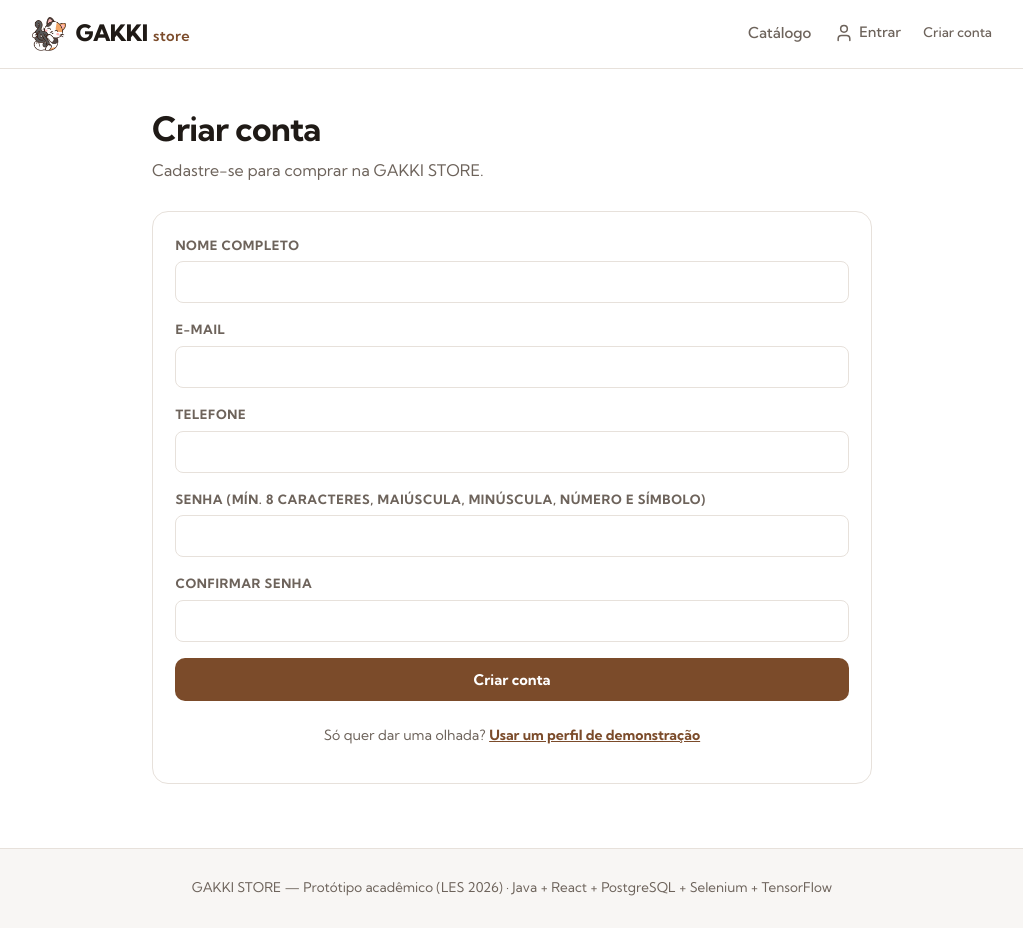
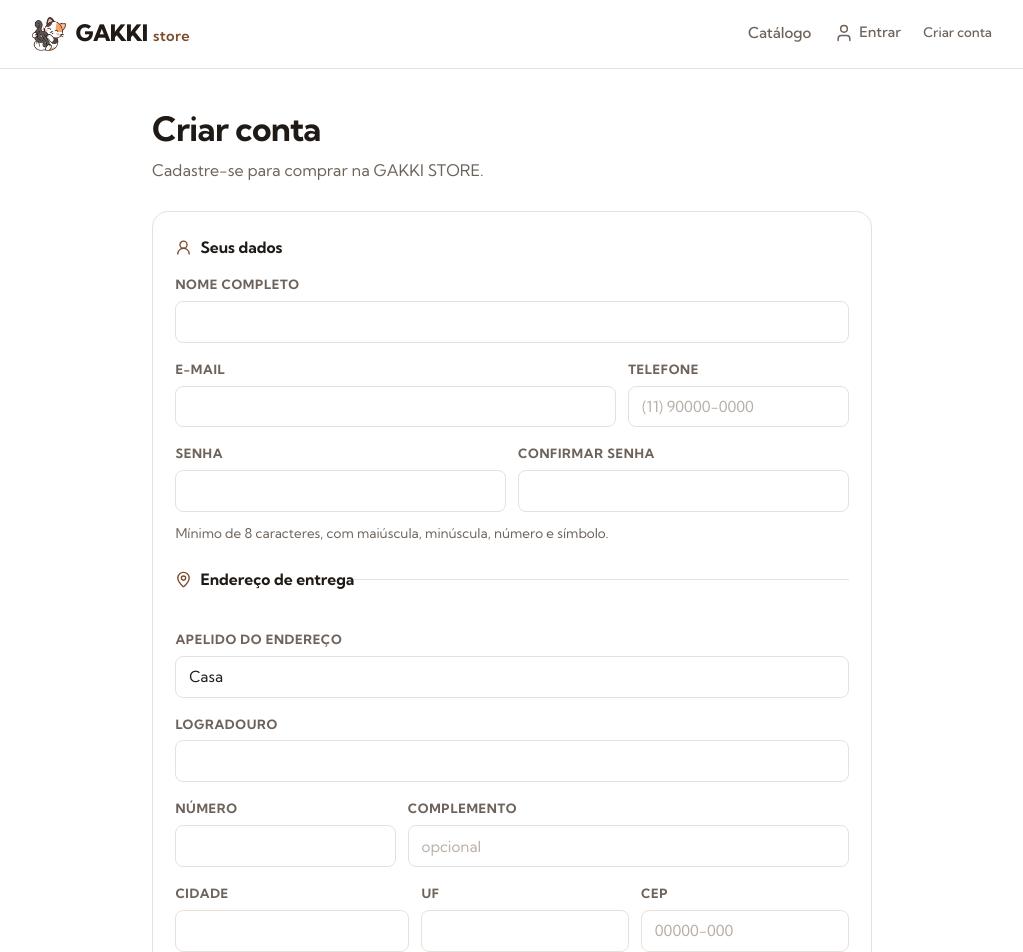
Before and after one commit to DanielMakiyama/frontGAKKI-ecommerce, a React (Vite) app: page /registrar in a window 1280 px wide. Shown: the top 952 px of the page, without its empty margins (128-1151 px from the left). Before the commit the page ends 928 px from the top, so only its background shows below. Built offline with nearby package versions, Linux system fonts and the light colour scheme; no server answers.

Commit message:
feat: cadastro endereç obrigatório no registro de cliente.

```diff
--- a/src/api/mockApi.js
+++ b/src/api/mockApi.js
@@ -89,9 +89,30 @@ export const apiMock = {
     await atraso();
     if (payload.senha !== payload.confirmacaoSenha) throw new Error("Confirmação de senha não confere");
     if (db.clientes.some((c) => c.email === payload.email)) throw new Error("E-mail já cadastrado");
-    db.clientes.push({
+    // RN0022: o cliente não pode existir sem endereço de entrega, então
+    // as duas validações acontecem ANTES de gravar qualquer coisa. Se o
+    // endereço vier incompleto, nenhum cliente é criado.
+    if (!payload.endereco?.logradouro || !payload.endereco?.cidade || !payload.endereco?.cep) {
+      throw new Error("Informe o endereço de entrega completo");
+    }
+
+    const cliente = {
       id: gerarId(), codigo: `CLI-${gerarId()}`, nome: payload.nome, email: payload.email,
       telefone: payload.telefone || "", perfil: "CLIENTE", ativo: true,
+    };
+    db.clientes.push(cliente);
+    db.enderecos.push({
+      id: gerarId(),
+      clienteId: cliente.id,
+      // Primeiro endereço do cliente é sempre o principal.
+      principal: true,
+      apelido: payload.endereco.apelido || "Principal",
+      logradouro: payload.endereco.logradouro,
+      numero: payload.endereco.numero || "",
+      complemento: payload.endereco.complemento || "",
+      cidade: payload.endereco.cidade,
+      estado: payload.endereco.estado || "",
+      cep: payload.endereco.cep,
     });
     return null;
   },
--- a/src/components/EnderecosCliente.jsx
+++ b/src/components/EnderecosCliente.jsx
@@ -1,17 +1,12 @@
 import { useEffect, useState } from "react";
 import { MapPin, Pencil, Plus, Star, Trash2 } from "lucide-react";
 import { api } from "../api/client";
+import { formatarCep } from "../utils/formatos";
 
 const FORM_VAZIO = {
   apelido: "", logradouro: "", numero: "", complemento: "",
   cidade: "", estado: "", cep: "",
 };
-
-/** Aplica a máscara 00000-000 conforme se digita, ignorando não-dígitos. */
-function formatarCep(valor) {
-  const digitos = valor.replace(/\D/g, "").slice(0, 8);
-  return digitos.length > 5 ? `${digitos.slice(0, 5)}-${digitos.slice(5)}` : digitos;
-}
 
 /**
  * EnderecosCliente — lista, cadastra, altera, remove e define o endereço
--- a/src/index.css
+++ b/src/index.css
@@ -1056,3 +1056,19 @@ table.tabela-simples tbody tr:hover { background: var(--cor-fundo-alt); }
 
 .rodape-login { margin-top: 1.4rem; font-size: 0.88rem; text-align: center; }
 .rodape-login a { color: var(--cor-primaria); font-weight: 700; text-decoration: underline; }
+
+
+/* ---------- Agrupamento de campos em formulários longos ---------- */
+
+/* <fieldset> é o elemento certo para agrupar campos relacionados: o
+   leitor de tela anuncia a <legend> ao entrar em cada campo do grupo.
+   Só precisa da borda e do padding padrão do navegador zerados. */
+.grupo-campos { border: none; padding: 0; margin: 0 0 1.4rem; }
+.grupo-campos legend {
+  padding: 0; margin-bottom: .9rem;
+  display: flex; align-items: center; gap: .5rem;
+  font-size: 0.98rem; font-weight: 700; color: var(--cor-tinta);
+}
+.grupo-campos legend svg { color: var(--cor-primaria); }
+.grupo-campos + .grupo-campos { padding-top: 1.4rem; border-top: 1px solid var(--cor-borda); }
+.grupo-campos .passo-ajuda { margin: -.3rem 0 0; }
--- a/src/pages/Registrar.jsx
+++ b/src/pages/Registrar.jsx
@@ -1,29 +1,57 @@
 import { useState } from "react";
 import { Link, useNavigate } from "react-router-dom";
+import { MapPin, UserRound } from "lucide-react";
 import { api } from "../api/client";
 import { useAuth } from "../context/AuthContext";
+import { formatarCep, formatarTelefone } from "../utils/formatos";
 
+const DADOS_VAZIOS = { nome: "", email: "", telefone: "", senha: "", confirmacaoSenha: "" };
+const ENDERECO_VAZIO = {
+  apelido: "Casa", logradouro: "", numero: "", complemento: "",
+  cidade: "", estado: "", cep: "",
+};
+
+/**
+ * Registrar — cadastro de cliente com endereço de entrega.
+ *
+ * O endereço vai no MESMO payload do cadastro, e não numa segunda
+ * chamada depois. A RN0022 exige que todo cliente tenha ao menos um
+ * endereço de entrega: se fossem duas requisições, uma falha na segunda
+ * deixaria no banco exatamente o que a regra proíbe — um cliente sem
+ * endereço. Juntos, os dois nascem na mesma transação.
+ */
 export default function Registrar() {
   const navigate = useNavigate();
   const { login } = useAuth();
-  const [form, setForm] = useState({ nome: "", email: "", senha: "", confirmacaoSenha: "", telefone: "" });
+
+  const [dados, setDados] = useState(DADOS_VAZIOS);
+  const [endereco, setEndereco] = useState(ENDERECO_VAZIO);
   const [erro, setErro] = useState("");
   const [enviando, setEnviando] = useState(false);
 
-  function set(campo) {
-    return (e) => setForm((f) => ({ ...f, [campo]: e.target.value }));
-  }
+  const setDado = (campo, transformar) => (e) =>
+    setDados((f) => ({ ...f, [campo]: transformar ? transformar(e.target.value) : e.target.value }));
+
+  const setEnd = (campo, transformar) => (e) =>
+    setEndereco((f) => ({ ...f, [campo]: transformar ? transformar(e.target.value) : e.target.value }));
 
   async function handleSubmit(e) {
     e.preventDefault();
     setErro("");
+
+    // Checagem no cliente antes de sair da tela: erro de digitação não
+    // precisa de ida e volta ao servidor para virar mensagem.
+    if (dados.senha !== dados.confirmacaoSenha) {
+      setErro("A confirmação de senha não confere.");
+      return;
+    }
+
     setEnviando(true);
     try {
-      await api.registrar(form);
-      // Entra direto com a conta recém-criada. A tela de login agora só
-      // oferece os perfis de demonstração, então mandar o novo cadastro
-      // para lá deixaria a pessoa sem porta de entrada.
-      const sessao = await api.login(form.email, form.senha);
+      await api.registrar({ ...dados, endereco });
+      // Entra direto com a conta recém-criada: a tela de login só
+      // oferece os perfis de demonstração.
+      const sessao = await api.login(dados.email, dados.senha);
       login(sessao.nome, sessao.perfil, sessao.token);
       navigate("/catalogo");
     } catch (e) {
@@ -39,31 +67,105 @@ export default function Registrar() {
         <h1>Criar conta</h1>
         <p>Cadastre-se para comprar na GAKKI STORE.</p>
       </div>
+
       <form className="card card-pad" onSubmit={handleSubmit}>
         {erro && <div className="erro-form">{erro}</div>}
+
+        <fieldset className="grupo-campos">
+          <legend><UserRound size={17} strokeWidth={1.9} /> Seus dados</legend>
+
           <div className="campo">
-          <label>Nome completo</label>
-          <input required value={form.nome} onChange={set("nome")} />
+            <label htmlFor="cad-nome">Nome completo</label>
+            <input id="cad-nome" required value={dados.nome} onChange={setDado("nome")} />
           </div>
+
+          <div className="linha-campos">
+            <div className="campo" style={{ flex: 2 }}>
+              <label htmlFor="cad-email">E-mail</label>
+              <input id="cad-email" type="email" required value={dados.email} onChange={setDado("email")} />
+            </div>
+            <div className="campo" style={{ flex: 1 }}>
+              <label htmlFor="cad-telefone">Telefone</label>
+              <input
+                id="cad-telefone" inputMode="tel" placeholder="(11) 90000-0000"
+                value={dados.telefone} onChange={setDado("telefone", formatarTelefone)}
+              />
+            </div>
+          </div>
+
+          <div className="linha-campos">
+            <div className="campo" style={{ flex: 1 }}>
+              <label htmlFor="cad-senha">Senha</label>
+              <input id="cad-senha" type="password" required minLength={8} value={dados.senha} onChange={setDado("senha")} />
+            </div>
+            <div className="campo" style={{ flex: 1 }}>
+              <label htmlFor="cad-senha2">Confirmar senha</label>
+              <input id="cad-senha2" type="password" required value={dados.confirmacaoSenha} onChange={setDado("confirmacaoSenha")} />
+            </div>
+          </div>
+          <p className="passo-ajuda">
+            Mínimo de 8 caracteres, com maiúscula, minúscula, número e símbolo.
+          </p>
+        </fieldset>
+
+        <fieldset className="grupo-campos">
+          <legend><MapPin size={17} strokeWidth={1.9} /> Endereço de entrega</legend>
+
           <div className="campo">
-          <label>E-mail</label>
-          <input type="email" required value={form.email} onChange={set("email")} />
+            <label htmlFor="cad-apelido">Apelido do endereço</label>
+            <input
+              id="cad-apelido" required maxLength={40} placeholder="ex.: Casa, Trabalho"
+              value={endereco.apelido} onChange={setEnd("apelido")}
+            />
           </div>
+
           <div className="campo">
-          <label>Telefone</label>
-          <input value={form.telefone} onChange={set("telefone")} />
+            <label htmlFor="cad-logradouro">Logradouro</label>
+            <input id="cad-logradouro" required value={endereco.logradouro} onChange={setEnd("logradouro")} />
           </div>
-        <div className="campo">
-          <label>Senha (mín. 8 caracteres, maiúscula, minúscula, número e símbolo)</label>
-          <input type="password" required value={form.senha} onChange={set("senha")} />
+
+          <div className="linha-campos">
+            <div className="campo" style={{ flex: 1 }}>
+              <label htmlFor="cad-numero">Número</label>
+              <input id="cad-numero" required value={endereco.numero} onChange={setEnd("numero")} />
             </div>
-        <div className="campo">
-          <label>Confirmar senha</label>
-          <input type="password" required value={form.confirmacaoSenha} onChange={set("confirmacaoSenha")} />
+            <div className="campo" style={{ flex: 2 }}>
+              <label htmlFor="cad-complemento">Complemento</label>
+              <input id="cad-complemento" placeholder="opcional" value={endereco.complemento} onChange={setEnd("complemento")} />
             </div>
+          </div>
+
+          <div className="linha-campos">
+            <div className="campo" style={{ flex: 2 }}>
+              <label htmlFor="cad-cidade">Cidade</label>
+              <input id="cad-cidade" required value={endereco.cidade} onChange={setEnd("cidade")} />
+            </div>
+            <div className="campo" style={{ flex: 1 }}>
+              <label htmlFor="cad-uf">UF</label>
+              <input
+                id="cad-uf" required maxLength={2} pattern="[A-Z]{2}" title="Duas letras, ex.: SP"
+                value={endereco.estado} onChange={setEnd("estado", (v) => v.toUpperCase())}
+              />
+            </div>
+            <div className="campo" style={{ flex: 1 }}>
+              <label htmlFor="cad-cep">CEP</label>
+              <input
+                id="cad-cep" required inputMode="numeric" placeholder="00000-000"
+                pattern="[0-9]{5}-[0-9]{3}" title="Formato 00000-000"
+                value={endereco.cep} onChange={setEnd("cep", formatarCep)}
+              />
+            </div>
+          </div>
+
+          <p className="passo-ajuda">
+            Este será seu endereço principal. Você pode cadastrar outros depois, no seu perfil.
+          </p>
+        </fieldset>
+
         <button type="submit" className="btn btn-primario btn-block" disabled={enviando}>
           {enviando ? "Criando…" : "Criar conta"}
         </button>
+
         <p className="rodape-login">
           Só quer dar uma olhada? <Link to="/login">Usar um perfil de demonstração</Link>
         </p>
--- /dev/null
+++ b/src/utils/formatos.js
@@ -0,0 +1,22 @@
+/**
+ * Formatadores de entrada compartilhados entre telas.
+ *
+ * Ficam aqui, e não dentro de um componente, porque cadastro e perfil
+ * precisam exatamente da mesma máscara — duas cópias sempre acabam
+ * divergindo (uma aceita 9 dígitos, a outra não).
+ */
+
+/** Aplica a máscara 00000-000 conforme se digita, ignorando não-dígitos. */
+export function formatarCep(valor) {
+  const digitos = String(valor).replace(/\D/g, "").slice(0, 8);
+  return digitos.length > 5 ? `${digitos.slice(0, 5)}-${digitos.slice(5)}` : digitos;
+}
+
+/** Aplica (00) 00000-0000 ou (00) 0000-0000 conforme o tamanho. */
+export function formatarTelefone(valor) {
+  const d = String(valor).replace(/\D/g, "").slice(0, 11);
+  if (d.length <= 2) return d;
+  if (d.length <= 6) return `(${d.slice(0, 2)}) ${d.slice(2)}`;
+  if (d.length <= 10) return `(${d.slice(0, 2)}) ${d.slice(2, 6)}-${d.slice(6)}`;
+  return `(${d.slice(0, 2)}) ${d.slice(2, 7)}-${d.slice(7)}`;
+}
```
Lines whose indentation alone changed are shown as unchanged.
